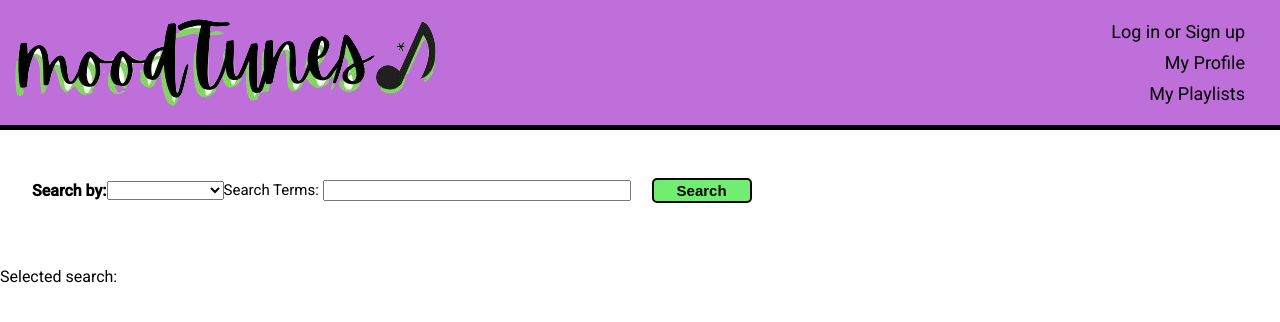
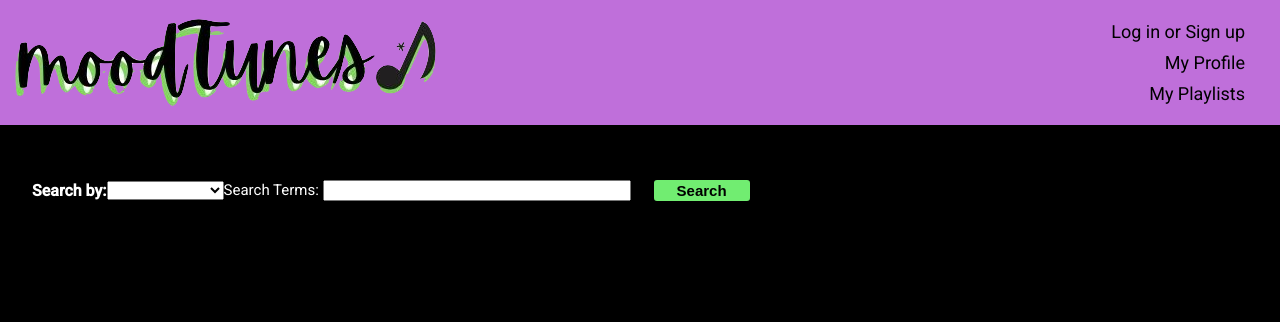
Before and after one commit to roseperuski/moodTunes, an Angular app: page / in a window 1280 px wide. Shown: the top 322 px of the page. Built offline with nearby package versions, Linux system fonts and the light colour scheme.

Commit message:
updated background

```diff
--- a/src/app/app.component.css
+++ b/src/app/app.component.css
@@ -0,0 +1,3 @@
+body{
+    color: white;
+}
--- a/src/app/results/results.component.css
+++ b/src/app/results/results.component.css
@@ -3,3 +3,7 @@
     width: 300px;
     margin: auto;
 }
+
+h1{
+    color: white;
+}
--- a/src/app/search-music/search-music.component.css
+++ b/src/app/search-music/search-music.component.css
@@ -1,6 +1,7 @@
 /* Mobile View */
 h1 {
     font-size: medium;
+    color: white;
 }
 
 form {
@@ -15,6 +16,7 @@ form {
 label {
     padding-right: 5px;
     font-size: 15px;
+    color: white;
 }
 
 select{
--- a/src/styles.css
+++ b/src/styles.css
@@ -2,7 +2,7 @@
 body {
     margin: 0;
     padding: 0;
-    background-color: #fff;
+    background-color:#000;
     font-family: Poppins, Arial, sans-serif;
 }
 html, body { height: 100%; }
```
Also changed, not shown: src/app/results/card/card.component.html (added, +9 -0 lines), src/app/results/card/card.component.ts (added, +18 -0 lines), src/app/results/card/card.component.css (added), 1 other file (tests, documents, lock files or other folders).
